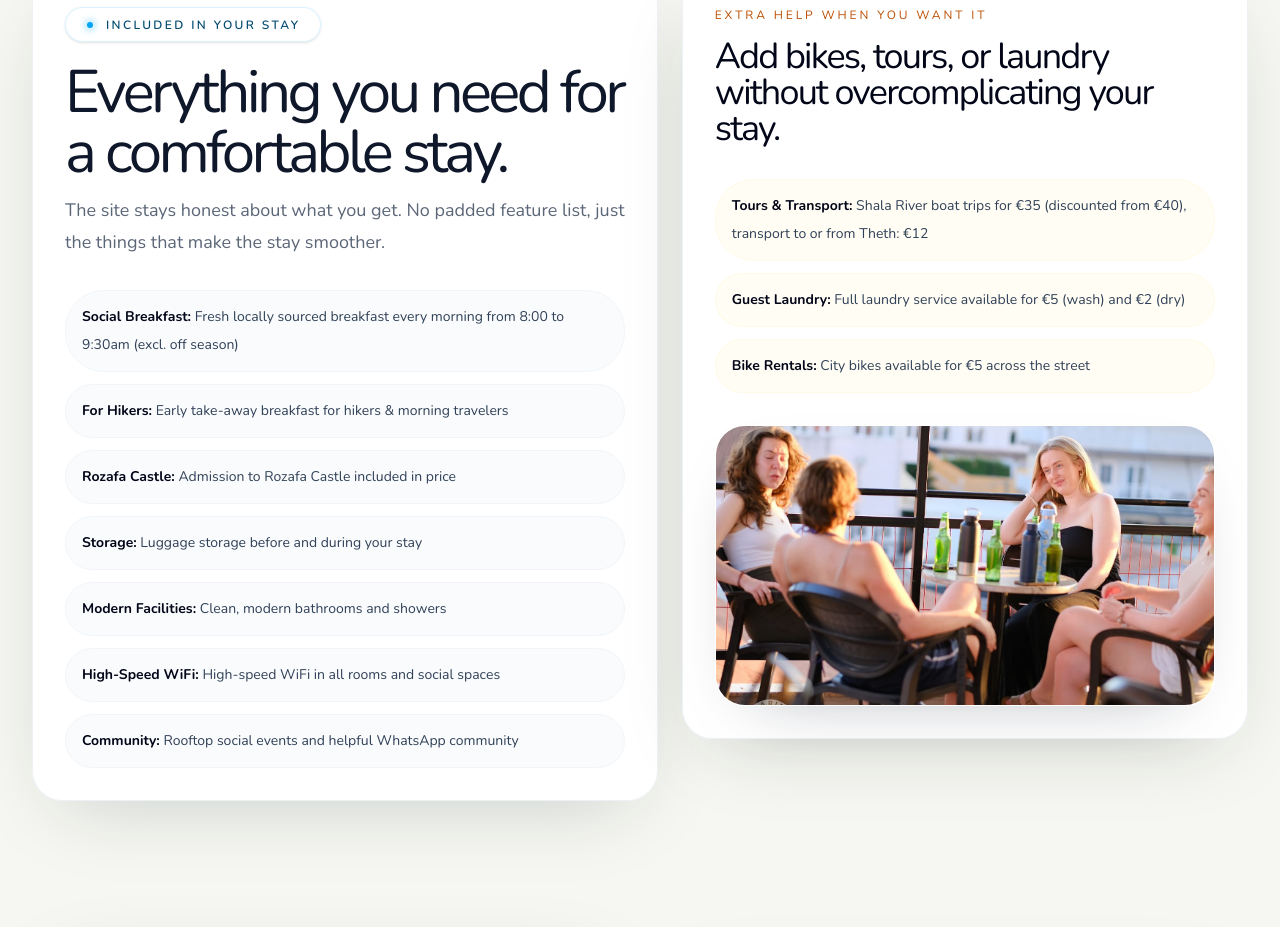
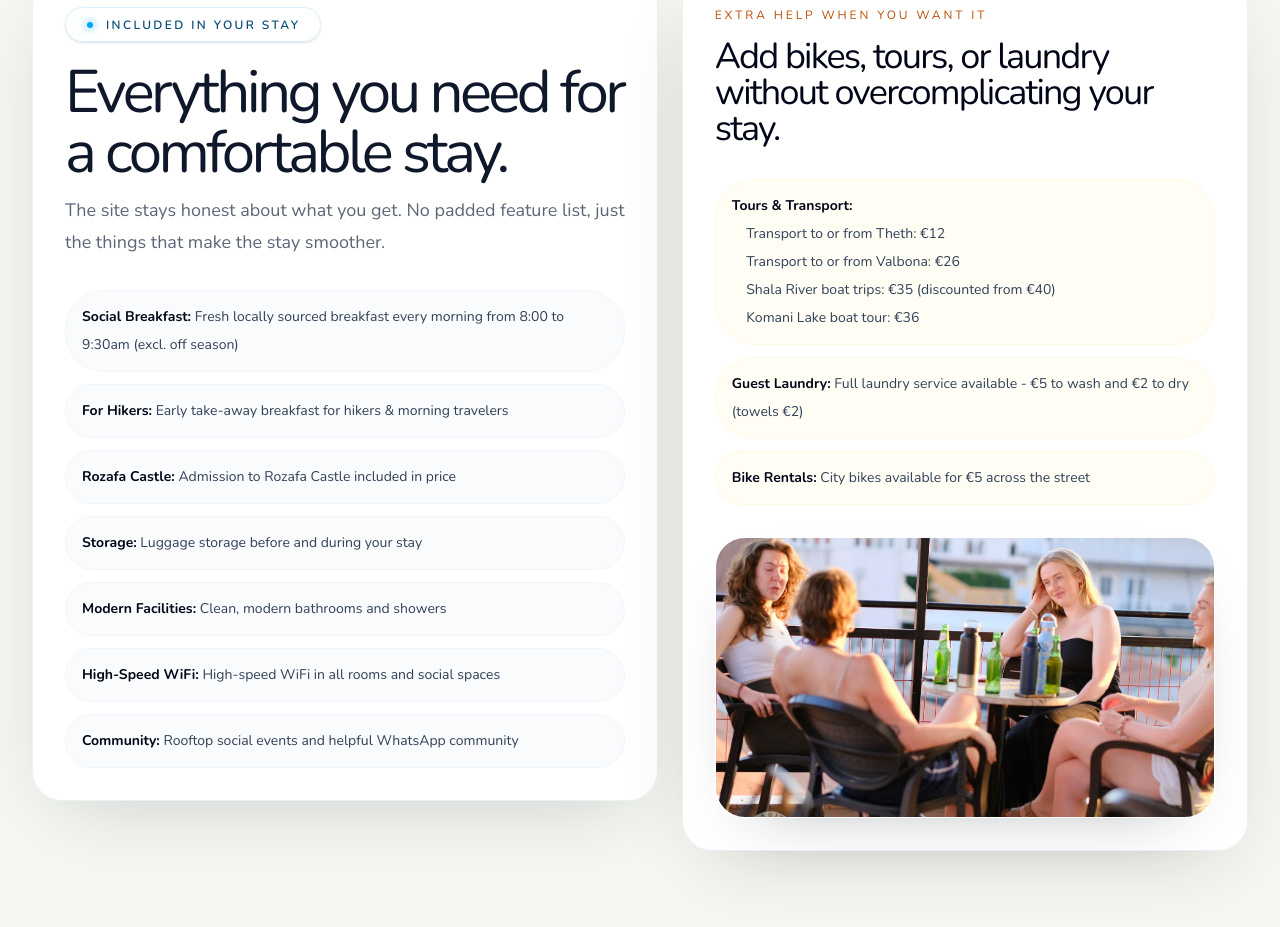
Before and after one commit to dkuromi1/hostel-nextjs, a Next.js app: page /rooms in a window 1280 px wide. Shown: the part 2199-3126 px from the top of the page. Built offline with nearby package versions, Linux system fonts and the light colour scheme; no server answers.

Commit message:
updated prices

```diff
--- a/app/rooms/page.tsx
+++ b/app/rooms/page.tsx
@@ -243,14 +243,17 @@ export default function RoomsPage() {
                 description="The site stays honest about what you get. No padded feature list, just the things that make the stay smoother."
               />
               <div className="mt-8 grid gap-3">
-                {freeServices.map((service) => (
+                {freeServices.map((service, idx) => {
+                  const serviceText = Array.isArray(service) ? service.join("\n\t") : service;
+                  return (
                     <div
-                    key={service}
-                    className="group relative overflow-hidden rounded-2xl border border-slate-100 bg-slate-50/80 px-4 py-3 text-sm leading-7 text-slate-700 transition-all duration-300 hover:bg-white hover:border-emerald-500/20 hover:shadow-md"
+                      key={idx}
+                      className="group relative overflow-hidden rounded-2xl border border-slate-100 bg-slate-50/80 px-4 py-3 text-sm leading-7 text-slate-700 transition-all duration-300 hover:bg-white hover:border-emerald-500/20 hover:shadow-md whitespace-pre-wrap"
                     >
-                    <span className="relative z-10">{formatServiceText(service)}</span>
+                      <span className="relative z-10">{formatServiceText(serviceText)}</span>
                     </div>
-                ))}
+                  );
+                })}
               </div>
             </Panel>
           </Reveal>
@@ -262,14 +265,17 @@ export default function RoomsPage() {
                 Add bikes, tours, or laundry without overcomplicating your stay.
               </h2>
               <div className="mt-8 grid gap-3">
-                {paidServices.map((service) => (
+                {paidServices.map((service, idx) => {
+                  const serviceText = Array.isArray(service) ? service.join("\n\t") : service;
+                  return (
                     <div
-                    key={service}
-                    className="group relative overflow-hidden rounded-2xl border border-amber-100/30 bg-amber-50/50 px-4 py-3 text-sm leading-7 text-slate-700 transition-all duration-300 hover:bg-white hover:border-amber-500/20 hover:shadow-md"
+                      key={idx}
+                      className="group relative overflow-hidden rounded-2xl border border-amber-100/30 bg-amber-50/50 px-4 py-3 text-sm leading-7 text-slate-700 transition-all duration-300 hover:bg-white hover:border-amber-500/20 hover:shadow-md whitespace-pre-wrap"
                     >
-                    <span className="relative z-10">{formatServiceText(service)}</span>
+                      <span className="relative z-10">{formatServiceText(serviceText)}</span>
                     </div>
-                ))}
+                  );
+                })}
               </div>
               <div className="mt-8 media-frame relative w-full aspect-[4/3] sm:aspect-[16/9]">
                 <Image
--- a/content/homepage.json
+++ b/content/homepage.json
@@ -30,8 +30,14 @@
     "**Community:** Rooftop social events and helpful WhatsApp community"
   ],
   "paidServices": [
-    "**Tours & Transport:** Shala River boat trips for €35 (discounted from €40), transport to or from Theth: €12",
-    "**Guest Laundry:** Full laundry service available for €5 (wash) and €2 (dry)",
+    [
+      "**Tours & Transport:**",
+      "Transport to or from Theth: €12",
+      "Transport to or from Valbona: €26",
+      "Shala River boat trips: €35 (discounted from €40)",
+      "Komani Lake boat tour: €36"
+    ],
+    "**Guest Laundry:** Full laundry service available - €5 to wash and €2 to dry (towels €2)",
     "**Bike Rentals:** City bikes available for €5 across the street"
   ],
   "extendReasons": [
--- a/content/things-to-do.json
+++ b/content/things-to-do.json
@@ -32,7 +32,7 @@
     },
     {
       "title": "Theth & Valbona Treks",
-      "description": "Explore the heart of the Albanian Alps for the famous Theth to Valbona hike. We'll help organize your transport and securely store your main luggage for free while you trek through the majestic Albanian Alps. Prices: €12 to Theth or €35 to Valbona (includes the iconic Komani Lake ferry)",
+      "description": "Explore the heart of the Albanian Alps for the famous Theth to Valbona hike. We'll help organize your transport and securely store your main luggage for free while you trek through the majestic Albanian Alps. Prices: €12 to Theth or €26 to Valbona (includes the iconic Komani Lake ferry)",
       "image": "/images/komani_lake.jpg",
       "alt": "Hiking in the Albanian Alps near Theth and Valbona"
     }
```
Lines whose indentation alone changed are shown as unchanged.
